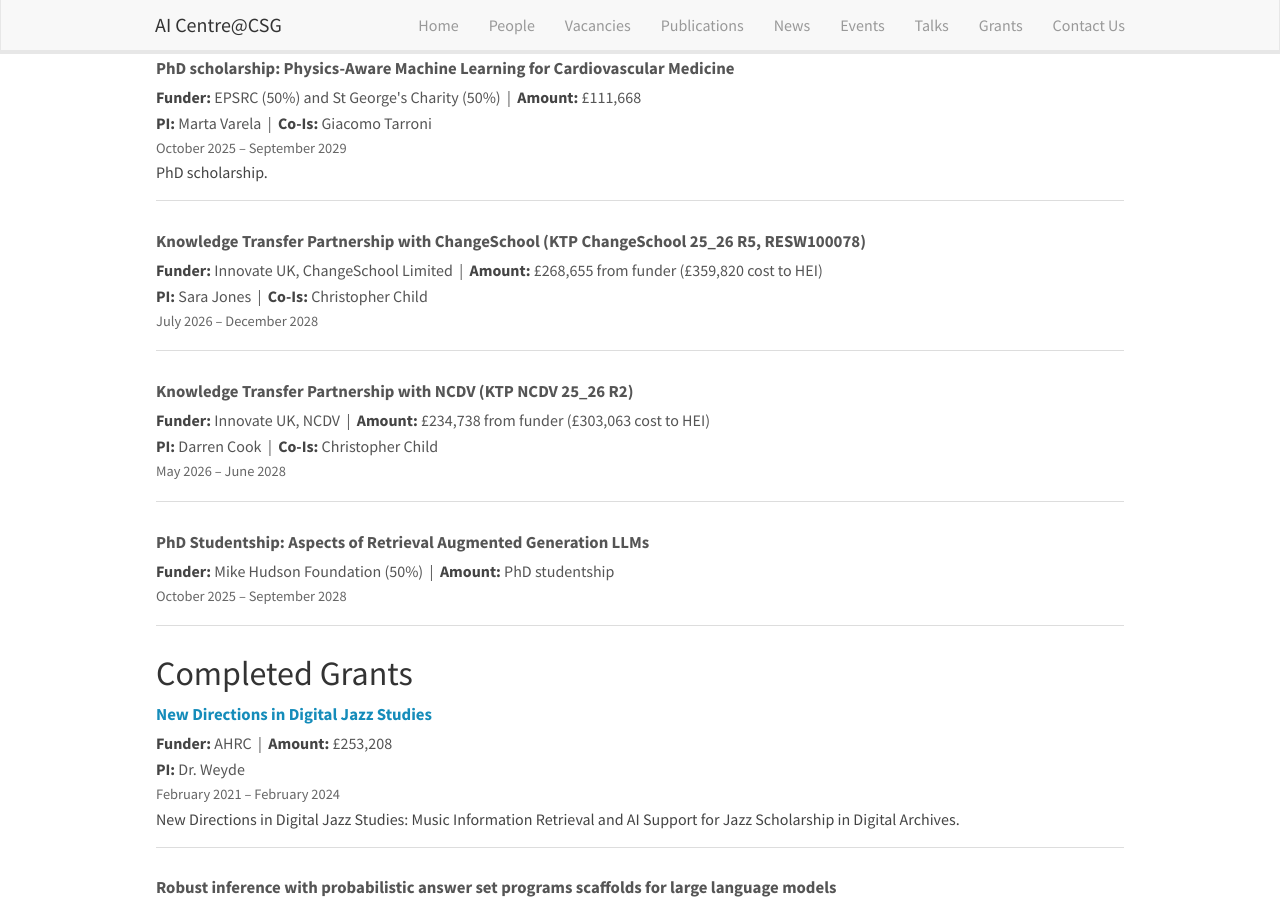
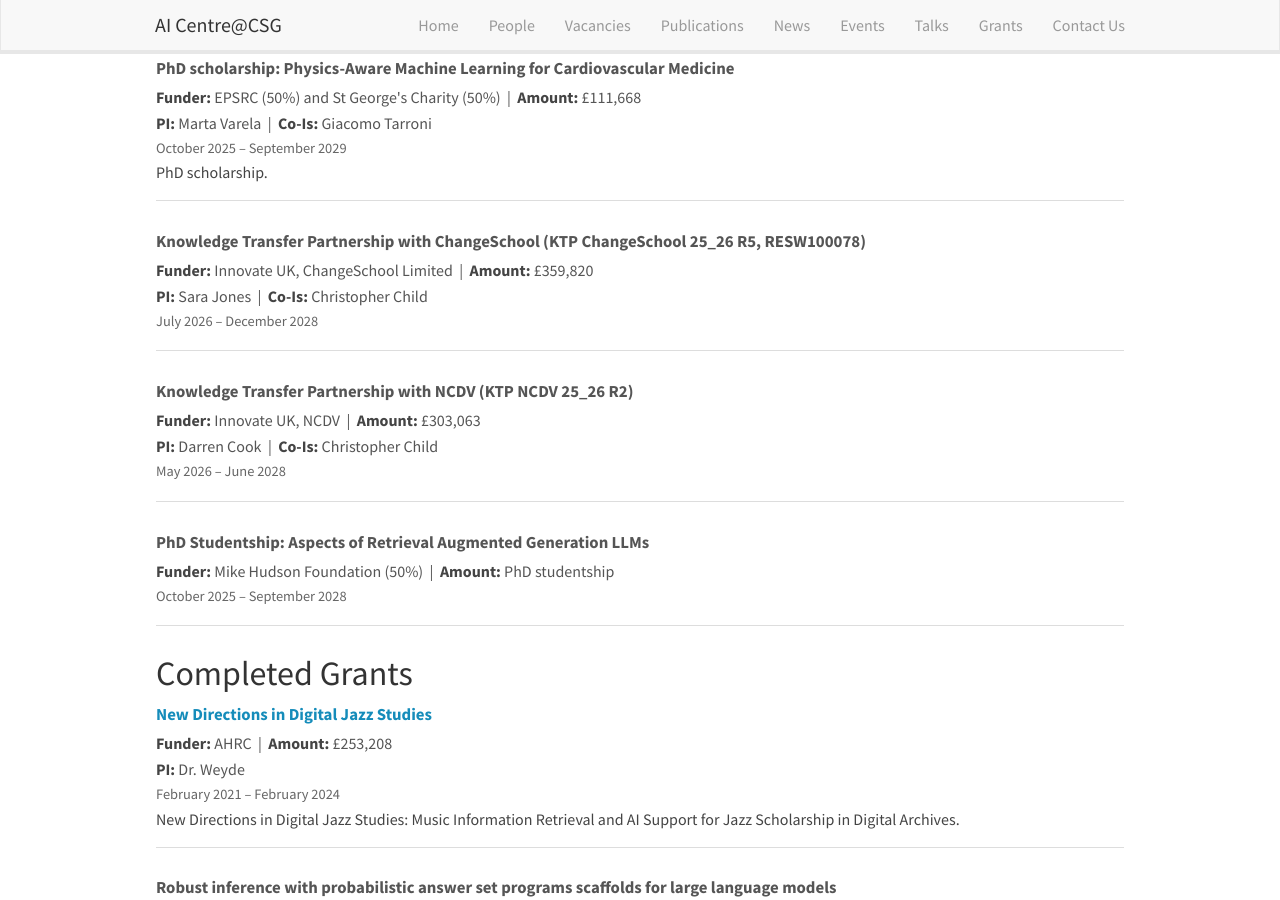
Before and after one commit to aicentre-csg/aicentre-csg.github.io, a Jekyll site: the page built from _pages/grants.html, in a window 1280 px wide and 900 px high, scrolled down 727 px. Built offline with Jekyll 4.4.1, drawn with Linux system fonts in a browser that asks for light colours; nearby versions of some CDN libraries.

Commit message:
Use highest (HEI cost) amount for KTP grants
Co-Authored-By: Claude Sonnet 5.5 <noreply@anthropic.com>

```diff
--- a/_data/grants.yml
+++ b/_data/grants.yml
@@ -63,7 +63,7 @@
 
 - title: "Knowledge Transfer Partnership with ChangeSchool (KTP ChangeSchool 25_26 R5, RESW100078)"
   funder: "Innovate UK, ChangeSchool Limited"
-  amount: "£268,655 from funder (£359,820 cost to HEI)"
+  amount: "£359,820"
   pi: "Sara Jones"
   co_investigators: "Christopher Child"
   start_date: "2026-07-01"
@@ -72,7 +72,7 @@
 
 - title: "Knowledge Transfer Partnership with NCDV (KTP NCDV 25_26 R2)"
   funder: "Innovate UK, NCDV"
-  amount: "£234,738 from funder (£303,063 cost to HEI)"
+  amount: "£303,063"
   pi: "Darren Cook"
   co_investigators: "Christopher Child"
   start_date: "2026-05-05"
```
